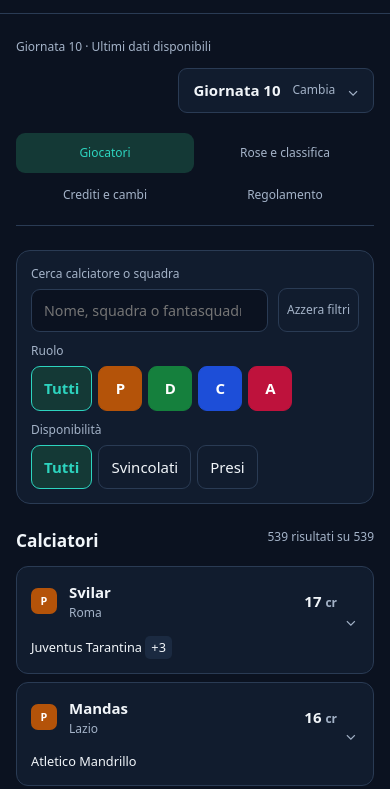
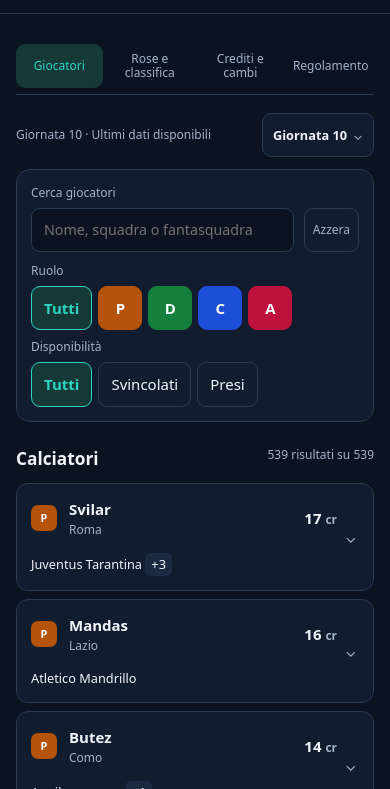
Before and after one commit to rosciRic/fantanucleo-market, a plain HTML site: page index.html in a window 390 px wide. Shown: the part 55-844 px from the top of the page. Drawn offline with Linux system fonts and the light colour scheme.

Commit message:
Simplify responsive league navigation and rules

```diff
--- a/index.html
+++ b/index.html
@@ -6,7 +6,7 @@
     <meta name="description" content="Fantanucleo: calciatori, rose e mercato della lega 2026/27.">
     <meta name="color-scheme" content="dark">
     <title>Fantanucleo · Market 26/27</title>
-    <link rel="stylesheet" href="style.css?v=36">
+    <link rel="stylesheet" href="style.css?v=37">
     <script src="app.js?v=36" defer></script>
 </head>
 <body>
@@ -18,6 +18,12 @@
         </div>
     </header>
     <main id="main" tabindex="-1">
+        <nav class="tabs" aria-label="Sezioni">
+            <button data-view="players" aria-current="page">Giocatori</button>
+            <button data-view="teams">Rose e classifica</button>
+            <button data-view="market">Crediti e cambi</button>
+            <button data-view="rules">Regolamento</button>
+        </nav>
         <div class="day-bar">
             <p id="edition" class="muted">Caricamento…</p>
             <details id="day-picker" class="day-picker">
@@ -27,22 +33,16 @@
                 </div>
             </details>
         </div>
-        <nav class="tabs" aria-label="Sezioni">
-            <button data-view="players" aria-current="page">Giocatori</button>
-            <button data-view="teams">Rose e classifica</button>
-            <button data-view="market">Crediti e cambi</button>
-            <button data-view="rules">Regolamento</button>
-        </nav>
         <div id="feedback" role="status" aria-live="polite"></div>
         <button id="retry" hidden>Riprova caricamento</button>
         <div id="content" aria-busy="true" hidden>
             <section id="players" aria-label="Giocatori">
                 <form id="filters" class="toolbar" role="search">
                     <div class="search-row">
-                        <label class="search-label">Cerca calciatore o squadra
-                            <input id="query" type="search" placeholder="Nome, squadra o fantasquadra…" autocomplete="off">
+                        <label class="search-label">Cerca giocatori
+                            <input id="query" type="search" placeholder="Nome, squadra o fantasquadra" autocomplete="off">
                         </label>
-                        <button type="reset" class="subtle">Azzera filtri</button>
+                        <button type="reset" class="subtle">Azzera</button>
                     </div>
                     <div class="filter-grid">
                         <fieldset class="role-filter">
@@ -88,7 +88,9 @@
 <div class="rules-highlights" aria-label="In breve">
 <div><strong>18</strong><span>fantasquadre</span></div><div><strong>250</strong><span>fantamilioni iniziali</span></div><div><strong>23</strong><span>calciatori in rosa</span></div><div><strong>−15 min</strong><span>consegna formazione</span></div>
 </div>
+<div class="rules-layout">
 <nav class="rules-index" aria-label="Indice del regolamento">
+<p>Vai alla sezione</p>
 <a href="#regola-mercato">Mercato</a><a href="#regola-formazioni">Rosa e formazioni</a><a href="#regola-cambi">Cambi e budget</a><a href="#regola-punteggi">Bonus e malus</a><a href="#regola-difesa">Modificatore difesa</a><a href="#regola-rinvii">Anticipi e rinvii</a><a href="#regola-competizioni">Campionato e Coppa</a><a href="#regola-premi">Quote e premi</a>
 </nav>
 <div class="rules-body">
@@ -132,7 +134,7 @@
 <article id="regola-premi"><h3>Quote, premi e comunicazioni</h3>
 <ul><li><strong>Quota iniziale:</strong> debito di 75 €, salvo crediti già maturati.</li><li><strong>Miglior punteggio di giornata:</strong> 5 € di credito.</li><li><strong>Premi finali:</strong> da concordare tra i partecipanti; possono ridurre il debito o trasformarlo in credito.</li><li><strong>Conteggi definitivi:</strong> a fine campionato.</li><li><strong>Excel settimanale:</strong> riepiloga dati, rose e cambi ancora disponibili. In caso di ritardo nell’invio, attendi l’aggiornamento dell’organizzatore.</li></ul>
 </article>
-</div></section>
+</div></div></section>
         <noscript>Attiva JavaScript per consultare i dati delle giornate.</noscript>
         <footer>Fantanucleo · Stagione 2026/27 <a href="#main">Torna in cima ↑</a></footer>
     </main>
--- a/style.css
+++ b/style.css
@@ -132,13 +132,19 @@ main {
     padding:32px 28px
 }
 .tabs {
-    display:flex;
-    gap:6px;
+    position:sticky;
+    top:0;
+    z-index:5;
+    display:grid;
+    grid-template-columns:repeat(4,minmax(0,1fr));
+    gap:4px;
     border-bottom:1px solid var(--line);
-    margin-bottom:24px;
-    padding-bottom:10px
+    margin-bottom:18px;
+    padding:6px 0;
+    background:var(--bg)
 }
 .tabs button {
+    min-height:44px;
     background:transparent;
     border-color:transparent;
     color:var(--muted)
@@ -585,13 +591,10 @@ summary:focus-visible {
     main {
         padding:24px 16px
     }
-    .tabs {
-        gap:2px
-    }
     .tabs button {
         font-size:.8rem;
-        padding:10px 8px;
-        flex:1
+        line-height:1.2;
+        padding:6px 2px
     }
     .toolbar {
         padding:14px
@@ -608,7 +611,7 @@ summary:focus-visible {
         display:none
     }
     .player summary {
-        grid-template-columns:1fr auto 14px;
+        grid-template-columns:minmax(0,1fr) auto 14px;
         gap:8px;
         padding:14px
     }
@@ -653,18 +656,21 @@ summary:focus-visible {
 }
 
 /* Regulation: readable full text with an index on wide screens. */
-.tabs { flex-wrap:wrap }
-.rules-index { display:flex; flex-wrap:wrap; gap:8px; margin-bottom:28px }
-.rules-index a { padding:8px 12px; border:1px solid var(--line); border-radius:9px; text-decoration:none; font-size:.9rem }
+.rules-layout { display:grid; gap:24px }
+.rules-index { display:grid; grid-template-columns:repeat(2,minmax(0,1fr)); gap:4px; align-self:start }
+.rules-index p { grid-column:1/-1; padding:0 10px; color:var(--muted); font-weight:650 }
+.rules-index a { display:flex; align-items:center; min-height:44px; padding:6px 10px; border:1px solid transparent; border-radius:8px; text-decoration:none; font-size:.9rem }
+@media(min-width:850px) {
+    .rules-layout { grid-template-columns:205px minmax(0,1fr) }
+    .rules-index { position:sticky; top:74px; grid-template-columns:1fr }
+}
 .rules-index a:hover { background:var(--soft); border-color:var(--accent) }
 .rules-body { max-width:80ch }
-.rules-body article { scroll-margin-top:24px; margin-bottom:32px; padding:24px; border:1px solid var(--line); border-radius:12px; background:var(--panel) }
+.rules-body article { scroll-margin-top:80px; margin-bottom:32px; padding:24px; border:1px solid var(--line); border-radius:12px; background:var(--panel) }
 .rules-body h3 { font-size:1.15rem; color:var(--accent); margin-bottom:16px }
 .rules-body p { line-height:1.8; margin-bottom:16px; overflow-wrap:anywhere }
 .rules-body p:last-child { margin-bottom:0 }
-.rules-scale { line-height:1.9; padding-left:24px; margin:16px 0 }
 @media(max-width:650px) {
-    .tabs button { flex:1 1 40% }
     .rules .section-heading { flex-direction:column; gap:8px }
     .rules .section-heading>.muted { max-width:none; text-align:left }
     .rules-body article { padding:18px }
@@ -681,6 +687,20 @@ summary:focus-visible {
 .rules-body caption { text-align:left; color:var(--muted); padding:0 0 12px; font-size:.9rem }
 .rules-body .table-wrap { margin:20px 0 }
 .rules-body table { min-width:0; width:100% }
-.rules-example,.rules-note { padding:14px 16px; border-left:3px solid var(--accent); background:var(--raised); border-radius:0 8px 8px 0; font-size:.9rem }
-.rules-note { border-color:#fbbf24 }
+.rules-example { padding:14px 16px; border-left:3px solid var(--accent); background:var(--raised); border-radius:0 8px 8px 0; font-size:.9rem }
 @media(max-width:650px) { .rules-highlights { grid-template-columns:repeat(2,1fr) } .rules-highlights div { padding:14px } }
+
+@media(max-width:650px) {
+    .day-bar { gap:8px; margin-bottom:12px }
+    .day-bar > p { flex:1; min-width:0; font-size:.8rem }
+    .day-picker > summary { padding:8px 10px; gap:6px; font-size:.85rem }
+    .day-picker > summary .muted { display:none }
+    .chips button { min-height:44px }
+    .filter-grid { gap:8px 16px }
+    .rules-layout { gap:16px }
+    .rules-body article { margin-bottom:16px }
+    .table-wrap th,.table-wrap td { padding:9px 7px; white-space:normal; overflow-wrap:anywhere }
+    #market table { table-layout:fixed }
+    #market th:first-child { width:35% }
+    .rules-highlights { gap:8px }
+}
```
